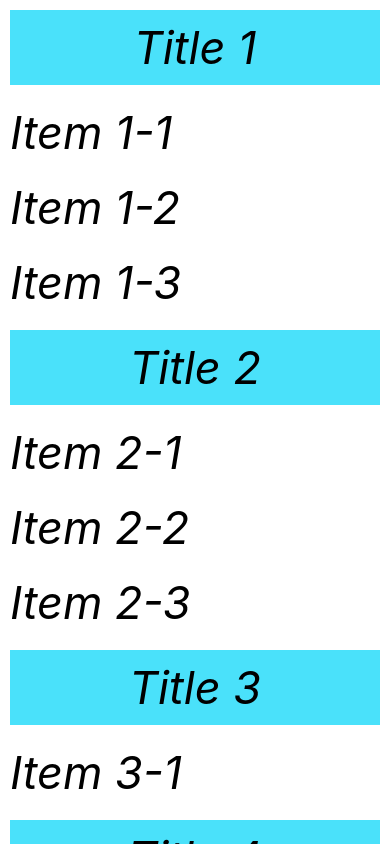
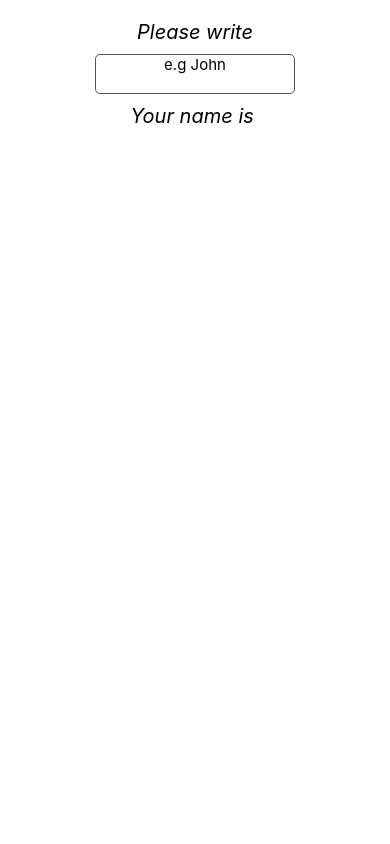
Before and after one commit to tar9218/to_do_list_react_native, a React Native app: screen / in a window 390 px wide. Built offline with nearby package versions, Linux system fonts and the light colour scheme.

Commit message:
added TextInput

```diff
--- a/App.tsx
+++ b/App.tsx
@@ -1,125 +1,48 @@
 import React, {useState} from 'react';
-import {
-  RefreshControl,
-  ScrollView,
-  View,
-  Text,
-  StyleSheet,
-  FlatList,
-  SectionList,
-} from 'react-native';
+import { View, Text, StyleSheet, TextInput } from "react-native";
 
 const App = () => {
-  const [items, setItems] = useState([
-    {name: 'Item 1'},
-    {name: 'Item 2'},
-    {name: 'Item 3'},
-    {name: 'Item 4'},
-    {name: 'Item 5'},
-    {name: 'Item 6'},
-    {name: 'Item 7'},
-    {name: 'Item 8'},
-    {name: 'Item 9'},
-    {name: 'Item 10'},
-  ]);
-
-  const DATA = [
-    {
-      title: 'Title 1',
-      data: ['Item 1-1', 'Item 1-2', 'Item 1-3'],
-    },
-    {
-      title: 'Title 2',
-      data: ['Item 2-1', 'Item 2-2', 'Item 2-3'],
-    },
-    {
-      title: 'Title 3',
-      data: ['Item 3-1'],
-    },
-    {
-      title: 'Title 4',
-      data: ['Item 4-1', 'Item 4-2'],
-    },
-  ];
-
-  const [refreshing, setRefreshing] = useState(false);
-
-  const onRefresh = () => {
-    setRefreshing(true);
-    setItems([...items, {name: 'Item 9'}]);
-    setRefreshing(false);
-  };
+  const [name, setName] = useState('');
 
   return (
-    <SectionList
-      keyExtractor={(item, index) => index.toString()}
-      sections={DATA}
-      renderItem={({ item }) => (
-        <Text style={styles.text}>{item}</Text>
-      )}
-      renderSectionHeader={({section})=>(
-        <View style={styles.item}>
-          <Text style={styles.text}>{section.title}</Text>
-        </View>
-      )}
-    />
+    <View style={styles.body}>
+      <Text style={styles.text}>Please write</Text>
+      <TextInput
+        multiline
+        style={styles.input}
+        placeholder='e.g John'
+        onChangeText={(value) => setName(value)}
+        maxLength={20}
+        editable={true}
+      />
 
-    // <FlatList
-    //   keyExtractor={(item, index) => index.toString()}
-    //   data={items}
-    //   renderItem={({ item }) => (
-    //     <View style={styles.item}>
-    //       <Text style={styles.text}>{item.name}</Text>
-    //     </View>
-    //   )}
-    //   refreshControl={
-    //     <RefreshControl
-    //       refreshing={refreshing}
-    //       onRefresh={onRefresh}
-    //       colors={['#ff00ff']}
-    //     />
-    //   }
-    // />
-    // <View style={styles.body}>
-    //   <ScrollView
-    //     refreshControl={
-    //       <RefreshControl
-    //         refreshing={refreshing}
-    //         onRefresh={onRefresh}
-    //         colors={['#4ae1fa']}
-    //       />
-    //     }>
-    //     <View>
-    //       {items.map(object => {
-    //         return (
-    //           <View style={styles.item} key={object.key}>
-    //             <Text style={styles.text}>{object.item}</Text>
-    //           </View>
-    //         );
-    //       })}
-    //     </View>
-    //   </ScrollView>
-    // </View>
+      <Text style={styles.text}>
+        Your name is {name}
+      </Text>
+    </View>
   );
 };
 
 const styles = StyleSheet.create({
   body: {
     flex: 1,
-    flexDirection: 'column',
     backgroundColor: '#ffffff',
-  },
-  item: {
-    margin: 10,
-    backgroundColor: '#4ae1fa',
-    justifyContent: 'center',
     alignItems: 'center',
+    marginTop: 10,
   },
   text: {
     color: '#000000',
-    fontSize: 45,
+    fontSize: 20,
     fontStyle: 'italic',
     margin: 10,
+  },
+  input: {
+    width: 200,
+    borderWidth: 1,
+    borderColor: '#555',
+    borderRadius: 5,
+    textAlign: 'center',
+    fontSize: 15,
   },
 });
 
```
